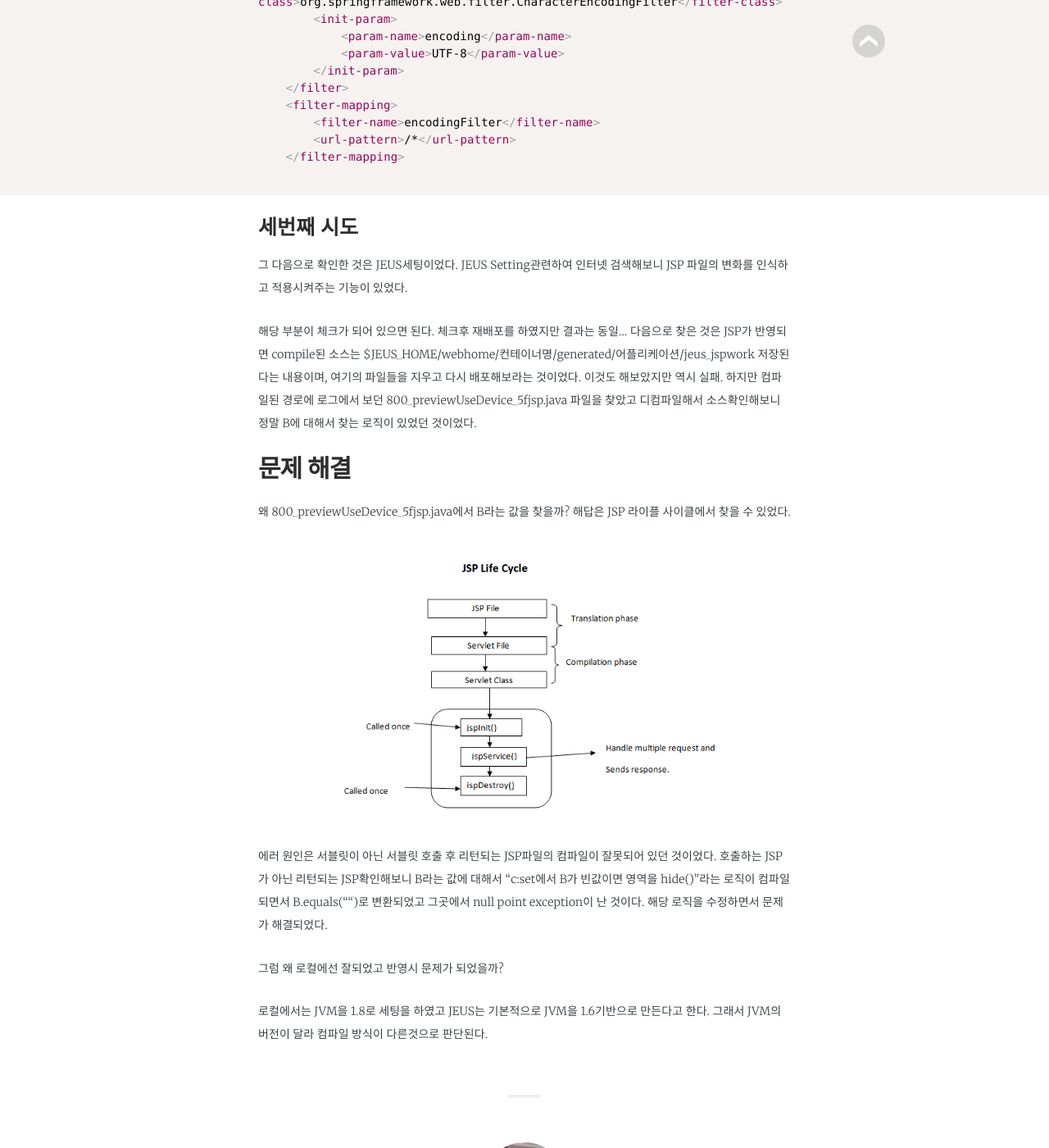
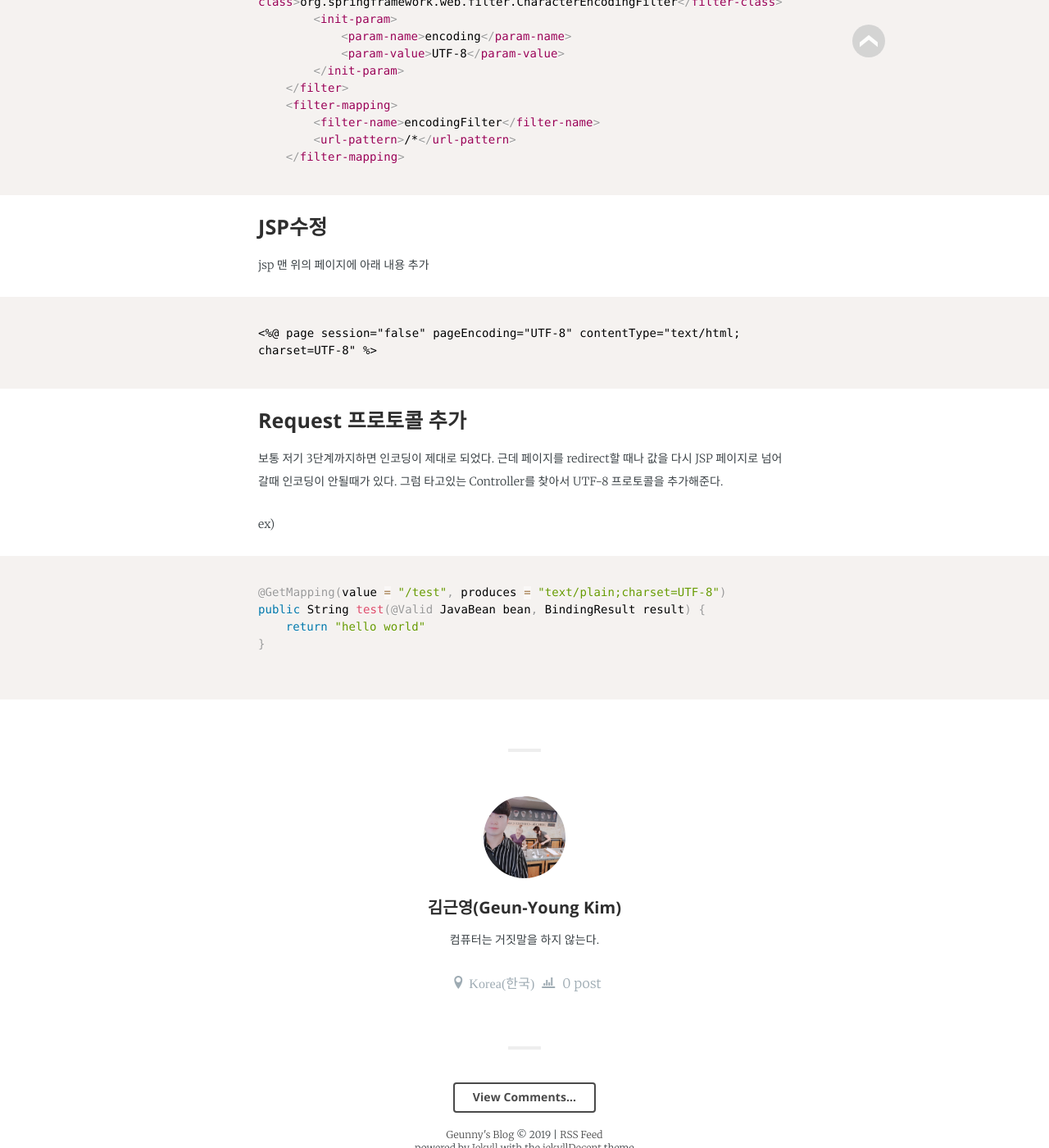
Before and after one commit to jwillmer/jekyllDecent, a Jekyll site: the page built from _posts/2019-04-01-spring-encoding.md, in a window 1280 px wide and 1400 px high, scrolled down 1658 px. Shown: the whole window at 82% size. Built offline with Jekyll 4.4.1, drawn with Linux system fonts in a browser that asks for light colours; some web fonts are replaced.

Commit message:
Update 2019-04-01-spring-encoding.md

````diff
--- a/_posts/2019-04-01-spring-encoding.md
+++ b/_posts/2019-04-01-spring-encoding.md
@@ -65,30 +65,28 @@ Application에 있는 web.xml을 아래와 같이 수정
 
 ```
 
-### 세번째 시도
+### JSP수정
 
- 그 다음으로 확인한 것은 JEUS세팅이었다. JEUS Setting관련하여 인터넷 검색해보니 JSP 파일의 변화를 인식하고 적용시켜주는 기능이 있었다.
+jsp 맨 위의 페이지에 아래 내용 추가
+
+```jsp
+
+<%@ page session="false" pageEncoding="UTF-8" contentType="text/html; charset=UTF-8" %>
+
+```
+
+### Request 프로토콜 추가
+
+보통 저기 3단계까지하면 인코딩이 제대로 되었다. 근데 페이지를 redirect할 때나 값을 다시 JSP 페이지로 넘어갈때 인코딩이 안될때가 있다. 그럼 타고있는 Controller를 찾아서 UTF-8 프로토콜을 추가해준다.
+
+ex)
+
+```java
+
+@GetMapping(value = "/test", produces = "text/plain;charset=UTF-8")
+public String test(@Valid JavaBean bean, BindingResult result) {
+	return "hello world"
+}
 
 
-
-해당 부분이 체크가 되어 있으면 된다. 체크후 재배포를 하였지만 결과는 동일...
-다음으로 찾은 것은 JSP가 반영되면 compile된 소스는 $JEUS_HOME/webhome/컨테이너명/generated/어플리케이션/jeus_jspwork 저장된다는 내용이며,
-여기의 파일들을 지우고 다시 배포해보라는 것이었다. 이것도 해보았지만 역시 실패. 하지만 컴파일된 경로에 로그에서 보던 800_previewUseDevice_5fjsp.java 파일을 찾았고 디컴파일해서 소스확인해보니 정말 B에 대해서 찾는 로직이 있었던 것이었다.
-
-
-## 문제 해결
-
-왜 800_previewUseDevice_5fjsp.java에서 B라는 값을 찾을까? 해답은 JSP 라이플 사이클에서 찾을 수 있었다.
-
-<aside>
-<figure>
-<img src="{{ "/media/img/Mistakes/jsplifecycle.png" | absolute_url }}" />
-</figure>
-</aside>
-
-에러 원인은 서블릿이 아닌 서블릿 호출 후 리턴되는 JSP파일의 컴파일이 잘못되어 있던 것이었다.
-호출하는 JSP가 아닌 리턴되는 JSP확인해보니 B라는 값에 대해서 "c:set에서 B가 빈값이면 영역을 hide()"라는 로직이 컴파일되면서 B.equals("")로 변환되었고 그곳에서 null point exception이 난 것이다. 해당 로직을 수정하면서 문제가 해결되었다.
-
-그럼 왜 로컬에선 잘되었고 반영시 문제가 되었을까?
-
-로컬에서는 JVM을 1.8로 세팅을 하였고 JEUS는 기본적으로 JVM을 1.6기반으로 만든다고 한다. 그래서 JVM의 버전이 달라 컴파일 방식이 다른것으로 판단된다.
+```
````
